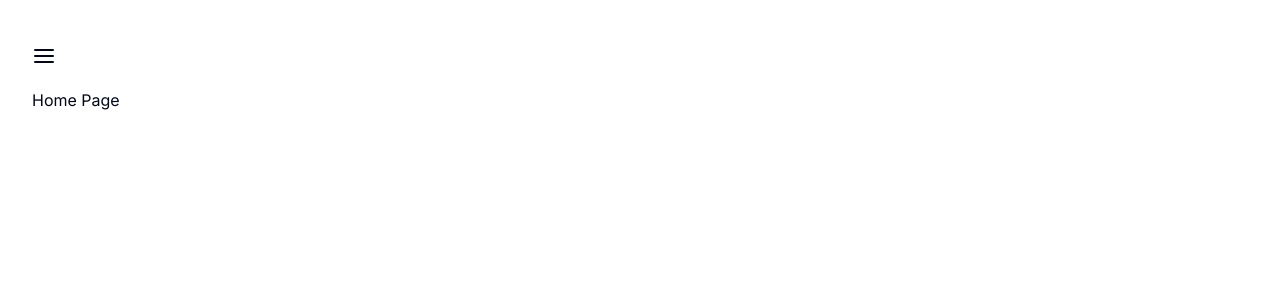
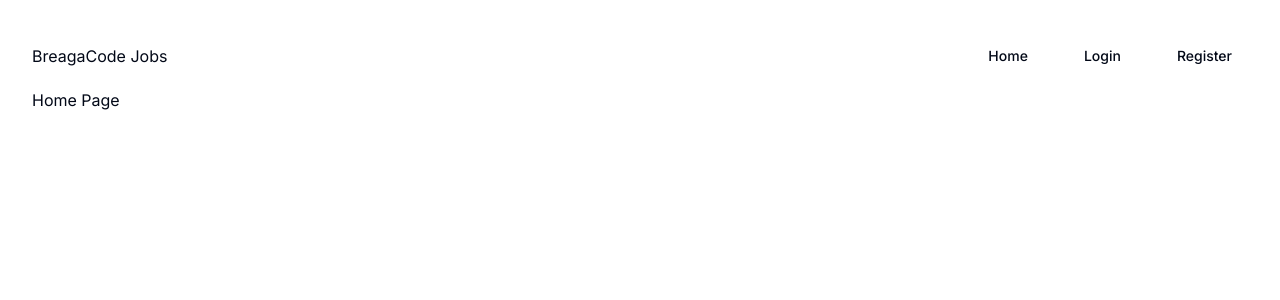
Before and after one commit to bregarulai/job_board, a Next.js app: page / in a window 1280 px wide. Shown: the top 300 px of the page. Built offline with nearby package versions, Linux system fonts and the light colour scheme.

Commit message:
Implement large screen navigation

```diff
--- a/components/Header.tsx
+++ b/components/Header.tsx
@@ -31,14 +31,14 @@ const Header = () => {
           <Button
             size="sm"
             variant="ghost"
-            className="cursor-pointer px-1 -ml-1"
+            className="cursor-pointer px-1 -ml-1 lg:hidden"
           >
             <AlignJustify />
             <span className="sr-only">Toggle Navigation Menu</span>
           </Button>
         </SheetTrigger>
         <SheetContent side="left">
-          <Link href="/" className="mr-6 hidden lg:flex">
+          <Link href="/" className="mr-6 flex">
             <h3>BreagaCode Jobs</h3>
           </Link>
           <nav className="grid gap-2 py-6">
@@ -57,6 +57,22 @@ const Header = () => {
           </nav>
         </SheetContent>
       </Sheet>
+      <Link href="/" className="mr-6 hidden lg:flex">
+        <h3>BreagaCode Jobs</h3>
+      </Link>
+      <nav className="ml-auto hidden lg:flex gap-6">
+        {menuItems.map((menuItem) =>
+          menuItem.show ? (
+            <Link
+              key={menuItem.path}
+              href={menuItem.path}
+              className="group inline-flex h-9 w-max items-center rounded-md bg-white px-4 py-2 text-sm font-medium hover:underline"
+            >
+              {menuItem.label}
+            </Link>
+          ) : null
+        )}
+      </nav>
     </header>
   );
 };
```
Also changed, not shown: middleware.ts (+4 -4 lines).
